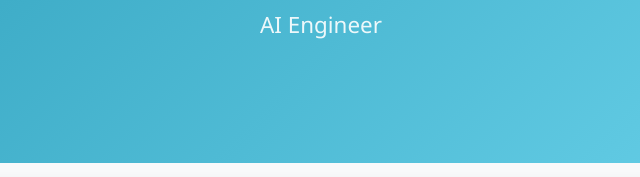
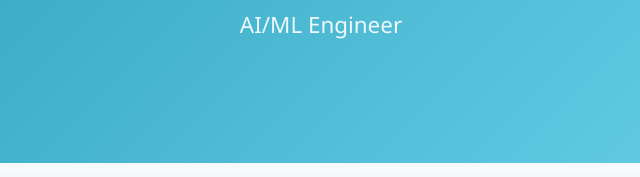
Before and after one commit to caijie0620/caijie0620.github.io, a plain HTML site: page index.html in a window 1280 px wide. Shown: the part 407-584 px from the top of the page, 319-959 px from the left. Drawn offline with Linux system fonts and the light colour scheme.

Commit message:
Update online

```diff
--- a/index.html
+++ b/index.html
@@ -200,7 +200,7 @@
     <header>
         <img src="./images/CJ.jpg" alt="Jie Cai" class="profile-img">
         <h1>Jie Cai</h1>
-        <p class="subtitle">AI Engineer</p>
+        <p class="subtitle">AI/ML Engineer</p>
     </header>
 
     <section id="about">
```
